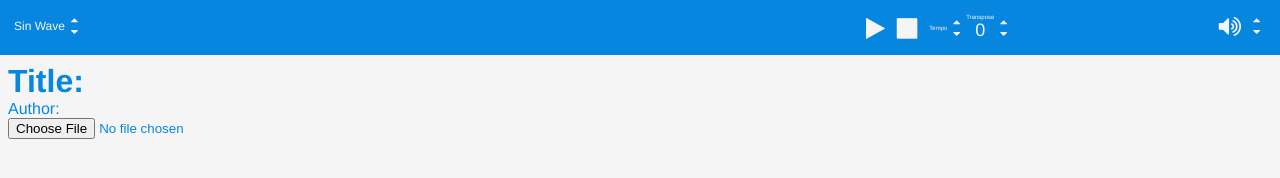
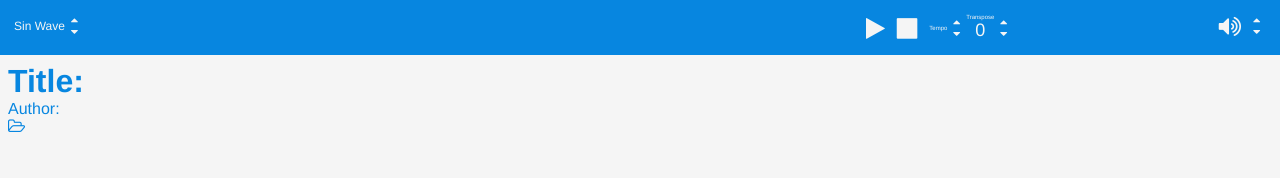
Before and after one commit to BusFactor1Inc/chordtutor, a website: page client/dev.html in a window 1280 px wide. Drawn offline with Linux system fonts and the light colour scheme; animation ran at ten frames a second.

Commit message:
Use file open icon rather than ugly button.

```diff
--- a/client/file-info-view.js
+++ b/client/file-info-view.js
@@ -14,16 +14,25 @@ var FileInfoAuthorView = View({
     }
 });
 
-var FileInfoSelectView = View({
-    type: 'FileInfoSelectView',
-    tagName: "input type='file' value='Select...'",
-    className: 'Button',
+var FileInfoHiddenSelectView = View({
+    type: 'FileInfoHiddenSelectView',
+    tagName: "input type='file' value='Select...' style='visibility:hidden;'",
+    className: 'FileInfoHiddenSelectView',
     events: {
         'change': function (e) {
             console.log(e.target.files[0]);
             this.trigger('load', e.target.files[0]);
         }
     }
+});
+
+var FileInfoSelectView = View({
+    type: 'FileInfoSelectView',
+    events: {
+        'click': function (e) {
+            $('.FileInfoHiddenSelectView').click();
+        }
+    },
 });
 
 var FileInfoView = View({
@@ -33,12 +42,14 @@ var FileInfoView = View({
         this.create('title', new FileInfoTitleView(this.song));
         this.create('author', new FileInfoAuthorView(this.song));
         this.create('select', new FileInfoSelectView(this.song));
+        this.create('selectHidden', new FileInfoHiddenSelectView(this.song));
     },
     render: function () {
         var html = [
             this.title().$el,
             this.author().$el,
             this.select().$el,
+            this.selectHidden().$el,
         ];
 
         return this.$el.html(html);
--- a/client/style.css
+++ b/client/style.css
@@ -155,6 +155,12 @@ body * {
   content: "\f04d";
 }
 
+/* FIXME: Burton hack */
+.FileInfoSelectView:before {
+    font-family: "FontAwesome";
+    content: "\f115";
+}
+
 .TempoLabelView:before {
   content: "Tempo";
 }
```
